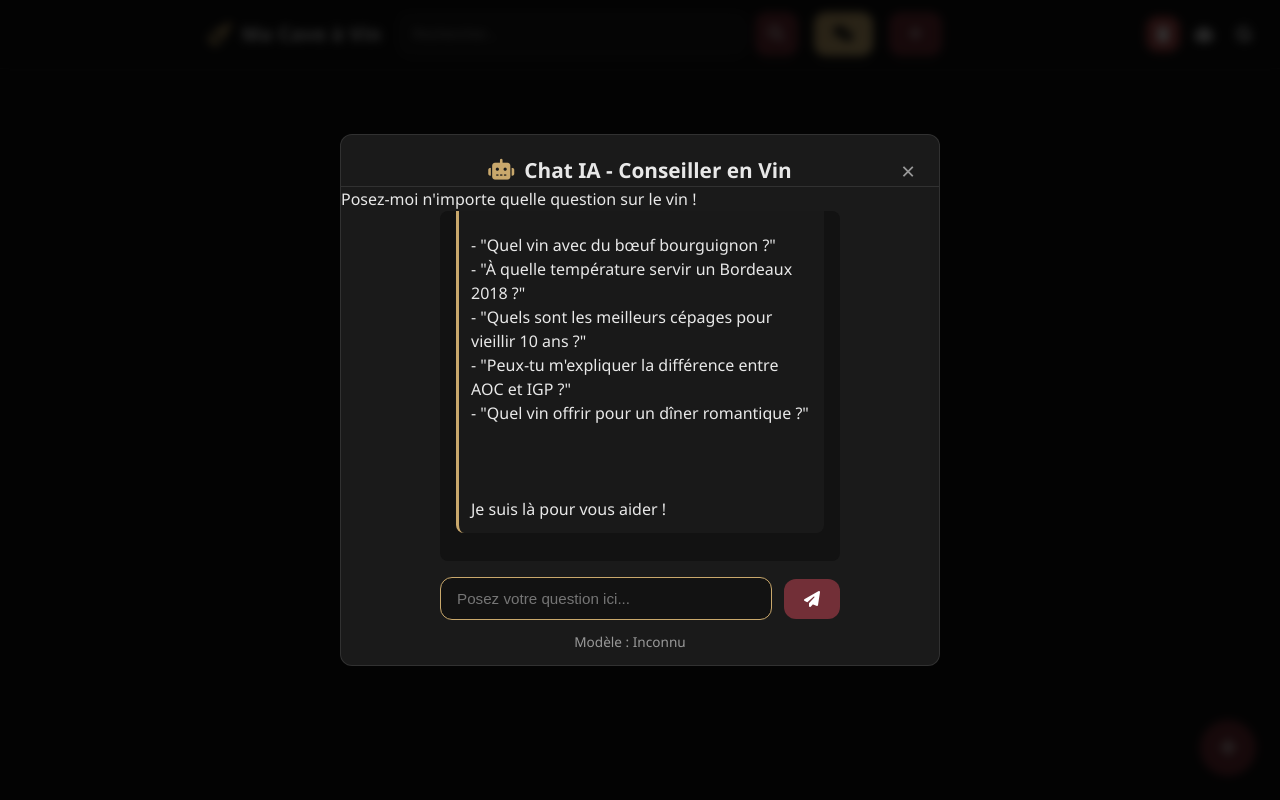
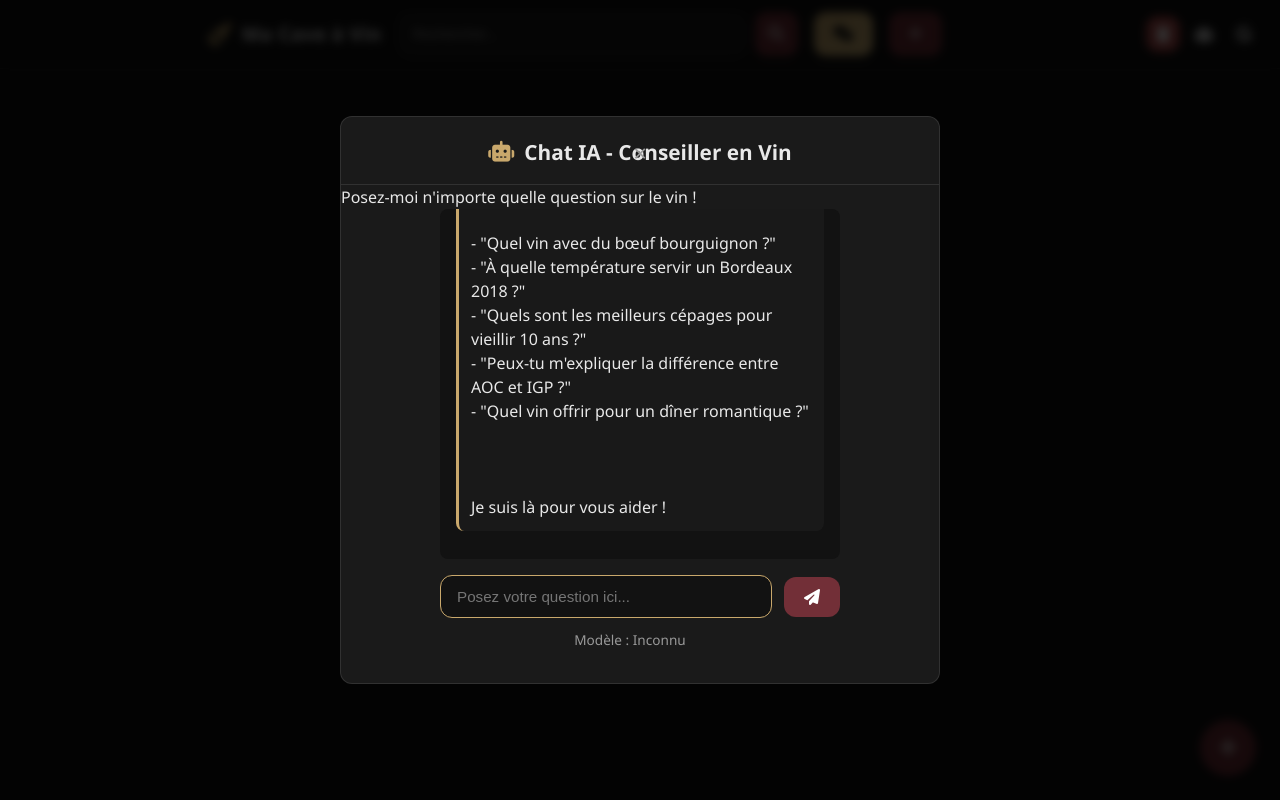
Before and after one commit to thomRoot/Gestion_Cave, a website: page public/index.html in a window 1280 px wide. Both pictures are taken after a click on the button 843 px from the left and 34 px from the top of the page. Drawn offline with Linux system fonts and the light colour scheme; no server answers.

Commit message:
Centre le titre et la croix de fermeture des popups, centre le texte du bouton Enregistrer, et ajoute une marge en bas des fenêtres de popup
Co-authored-by: thomRoot <thomRoot@users.noreply.github.com>

```diff
--- a/public/style.css
+++ b/public/style.css
@@ -290,7 +290,7 @@ body {
     box-shadow: var(--shadow);
     border: 1px solid var(--border);
     position: relative;
-    padding: 0;
+    padding: 0 0 20px 0;
     margin: 0 auto;
 }
 
@@ -301,7 +301,8 @@ body {
 .popup-content .close {
     position: absolute;
     top: 16px;
-    right: 16px;
+    left: 50%;
+    transform: translateX(-50%);
     background: none;
     border: none;
     color: var(--text-muted);
@@ -317,7 +318,7 @@ body {
 }
 
 .popup-content h2 {
-    padding: 20px 24px 0;
+    padding: 20px 24px 16px;
     font-size: 1.3rem;
     display: flex;
     align-items: center;
@@ -427,6 +428,7 @@ body {
 .form-actions .btn {
     min-width: 140px;
     flex: 1;
+    text-align: center;
 }
 
 /* ==================== PHOTO PREVIEW ==================== */
```
